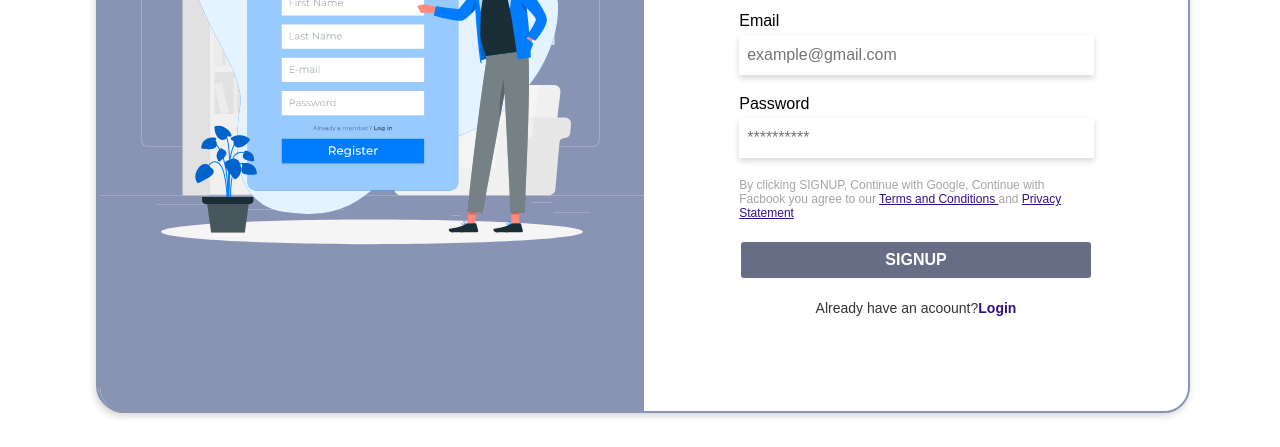
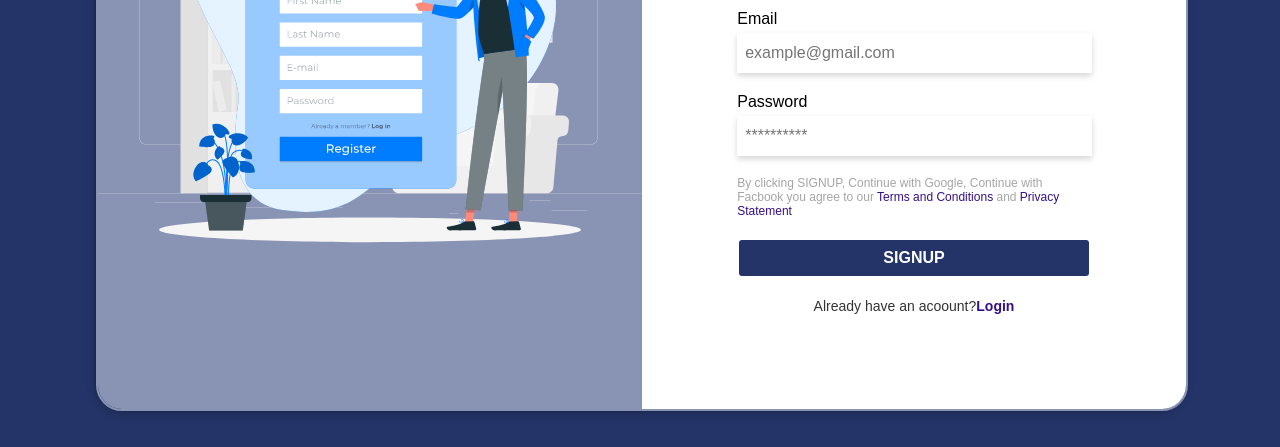
Before and after one commit to lamis-menghour/signup-login, a plain HTML site: page index.html in a window 1280 px wide. Shown: the part 353-800 px from the top of the page. Drawn offline with Linux system fonts and the light colour scheme.

Commit message:
Update style.css

```diff
--- a/style.css
+++ b/style.css
@@ -10,6 +10,8 @@ body {
     display: flex;
     justify-content: center;
     align-items: center;
+    background-color: rgb(36, 52, 104);
+    overflow-x: hidden;
 }
 
 /* ------------------------------------------- */
@@ -18,6 +20,7 @@ body {
     width: 85vw;
     height: 90vh;
     perspective: 1000px;
+    border-radius: 25px;
 }
 
 .flip-card-inner {
@@ -26,9 +29,9 @@ body {
     height: 100%;
     transition: transform 0.6s;
     transform-style: preserve-3d;
-    box-shadow: 0 4px 8px 0 rgba(0, 0, 0, 0.2);
-    border-radius: 25px;
-    border: 2px solid rgb(137, 147, 180);
+    border-radius: 26px;
+    box-shadow: 0 4px 8px 0 rgba(2, 2, 2, 0.2);
+    box-shadow: rgba(0, 0, 0, 0.4) 0px 2px 4px, rgba(0, 0, 0, 0.3) 0px 7px 13px -3px, rgba(0, 0, 0, 0.2) 0px -3px 0px inset;
 }
 
 .flip-card-front,
@@ -37,8 +40,10 @@ body {
     width: 100%;
     height: 100%;
     display: flex;
+    justify-content: center;
+    align-items: center;
+    border-radius: 26px;
     border: 2px solid rgb(137, 147, 180);
-    border-radius: 26px;
     backface-visibility: hidden;
 
 }
@@ -64,6 +69,7 @@ body {
 
 .loginImage {
     width: 50%;
+    height: 100%;
     background-color: rgb(137, 147, 180);
     border-radius: 24px 0px 0px 24px;
 }
@@ -228,6 +234,11 @@ form {
 
 .terms a {
     color: rgb(52, 16, 136);
+    text-decoration: none;
+}
+
+.terms a:hover {
+    text-decoration: underline;
 }
 
 .submit {
@@ -242,12 +253,14 @@ form {
     font-size: 16px;
     font-weight: bold;
     cursor: pointer;
-    background-color: rgb(102, 109, 133);
+    background-color: rgb(36, 52, 104);
     border: 2px solid;
 }
 
 .submit:hover {
-    border-color: rgb(102, 109, 133);
+    background-color: rgb(102, 109, 133);
+
+    box-shadow: rgba(36, 52, 104, 0.5) 0px 30px 60px -12px inset, rgba(0, 0, 0, 0.5) 0px 18px 36px -18px inset;
 }
 
 .register,
```
